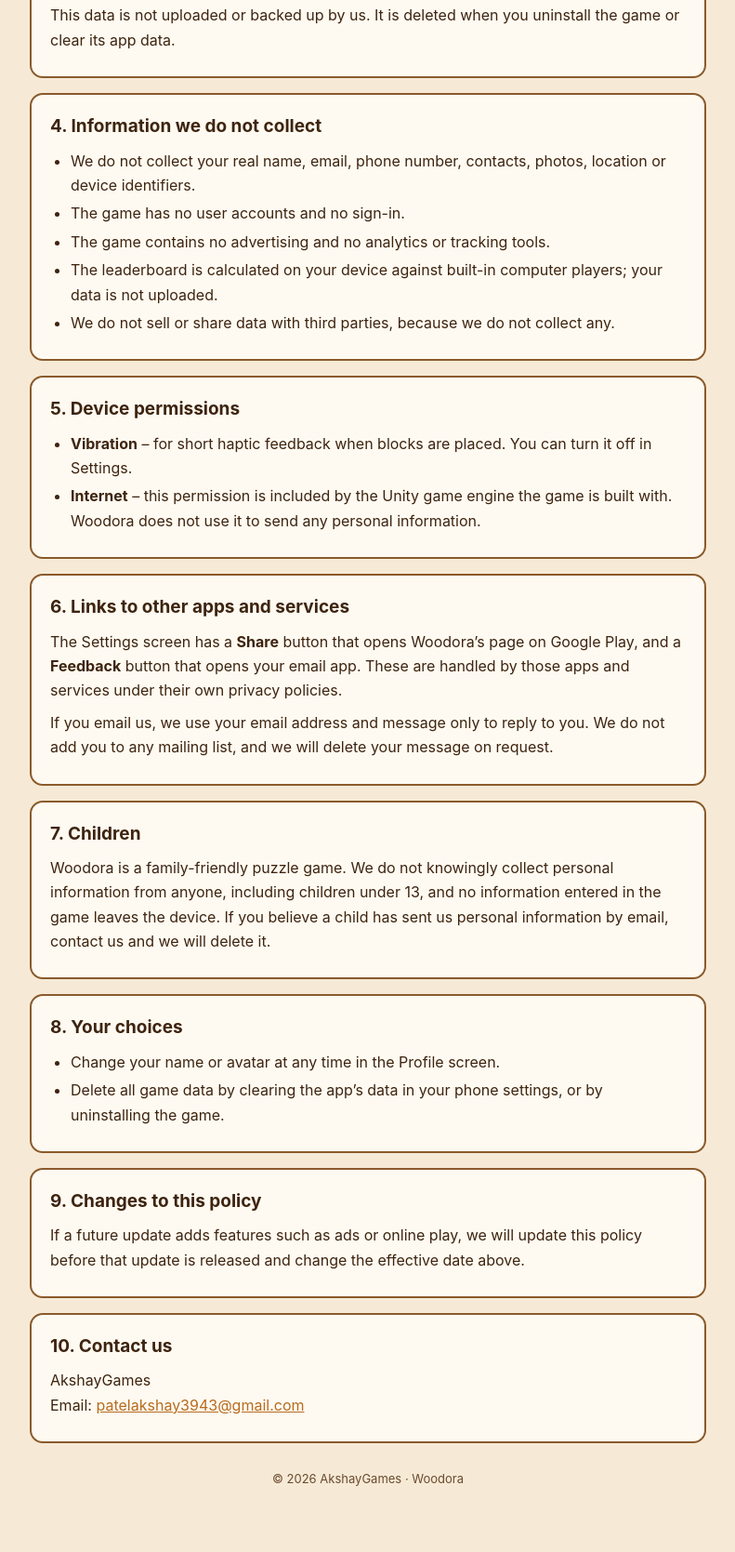
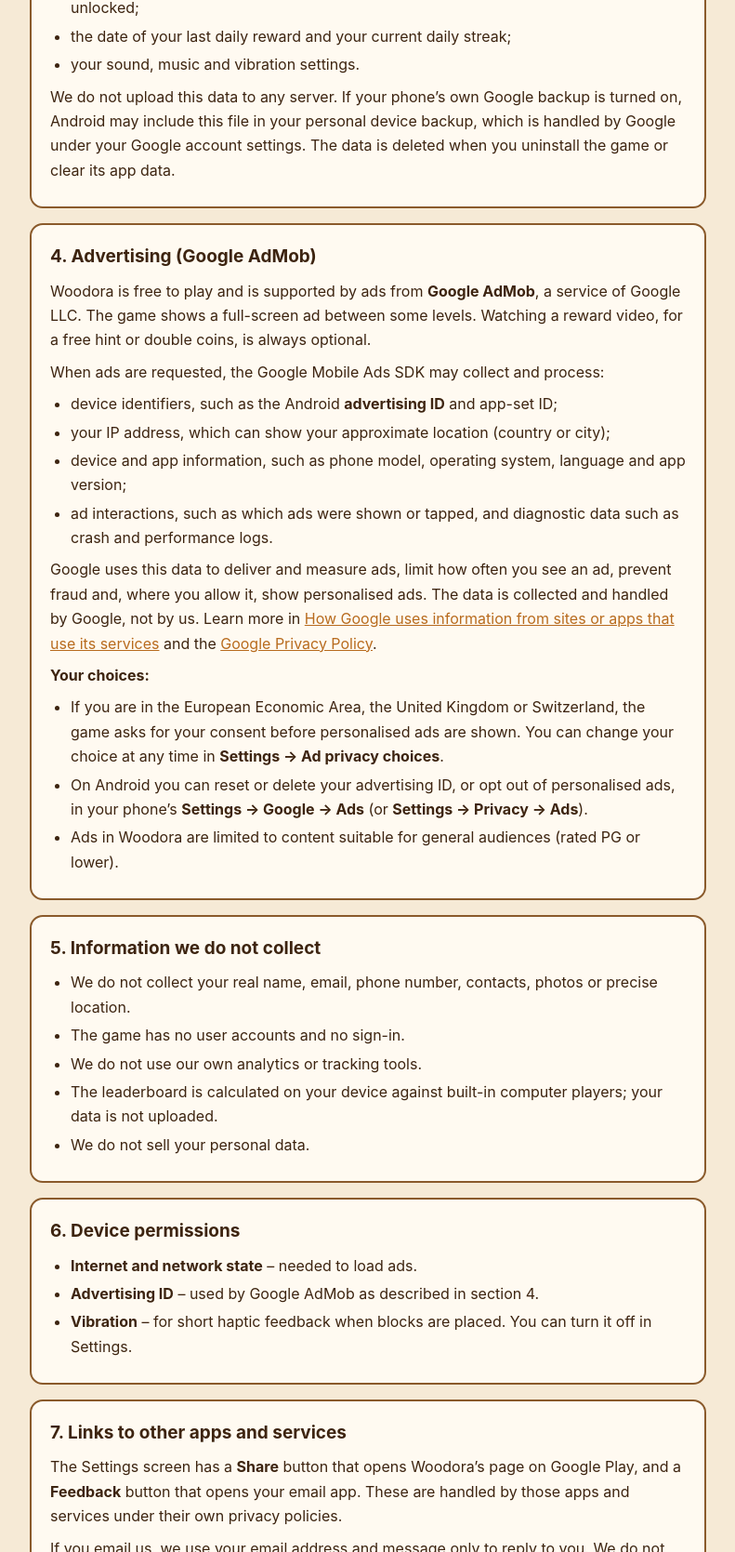
Before and after one commit to Woodora123/woodora-privacy, a plain HTML site: page index.html in a window 1280 px wide. Shown: the part 1131-2800 px from the top of the page at 93% size, without its empty margins (244-1035 px from the left). Drawn offline with Linux system fonts and the light colour scheme.

Commit message:
Describe Google AdMob ads, consent and reward videos
Co-Authored-By: Claude Opus 5.5 <noreply@anthropic.com>

```diff
--- a/index.html
+++ b/index.html
@@ -18,8 +18,10 @@
 
   <section class="summary">
     <h2>Summary</h2>
-    <p>Woodora is a fully offline puzzle game. <strong>We do not collect, store, sell or share any personal data.</strong>
-    Everything you enter or earn in the game stays on your own device. There are no accounts, no ads, no analytics and no online servers.</p>
+    <p>Woodora is a puzzle game that works without an account. Your name, avatar and game progress stay on your own device.
+    <strong>We (AkshayGames) do not collect, store or sell your personal data.</strong></p>
+    <p>The game shows ads through <strong>Google AdMob</strong>. To show and measure ads, Google collects some device
+    information, such as your device&rsquo;s advertising ID. Section 4 explains this and how to control it.</p>
   </section>
 
   <section>
@@ -36,8 +38,8 @@
       <li>a <strong>boy / girl choice</strong>, used only to suggest matching avatar pictures;</li>
       <li>your chosen <strong>avatar picture and frame</strong>.</li>
     </ul>
-    <p>This information is saved only on your device so the game can show it on your profile. It is never sent to us or to anyone else.
-    You can change your name and avatar at any time in the Profile screen.</p>
+    <p>This information is saved only on your device so the game can show it on your profile. It is never sent to us,
+    to Google or to anyone else. You can change your name and avatar at any time in the Profile screen.</p>
   </section>
 
   <section>
@@ -49,31 +51,58 @@
       <li>the date of your last daily reward and your current daily streak;</li>
       <li>your sound, music and vibration settings.</li>
     </ul>
-    <p>This data is not uploaded or backed up by us. It is deleted when you uninstall the game or clear its app data.</p>
+    <p>We do not upload this data to any server. If your phone&rsquo;s own Google backup is turned on, Android may include this
+    file in your personal device backup, which is handled by Google under your Google account settings.
+    The data is deleted when you uninstall the game or clear its app data.</p>
   </section>
 
   <section>
-    <h2>4. Information we do not collect</h2>
+    <h2>4. Advertising (Google AdMob)</h2>
+    <p>Woodora is free to play and is supported by ads from <strong>Google AdMob</strong>, a service of Google LLC.
+    The game shows a full-screen ad between some levels. Watching a reward video, for a free hint or double coins, is always optional.</p>
+    <p>When ads are requested, the Google Mobile Ads SDK may collect and process:</p>
     <ul>
-      <li>We do not collect your real name, email, phone number, contacts, photos, location or device identifiers.</li>
-      <li>The game has no user accounts and no sign-in.</li>
-      <li>The game contains no advertising and no analytics or tracking tools.</li>
-      <li>The leaderboard is calculated on your device against built-in computer players; your data is not uploaded.</li>
-      <li>We do not sell or share data with third parties, because we do not collect any.</li>
+      <li>device identifiers, such as the Android <strong>advertising ID</strong> and app-set ID;</li>
+      <li>your IP address, which can show your approximate location (country or city);</li>
+      <li>device and app information, such as phone model, operating system, language and app version;</li>
+      <li>ad interactions, such as which ads were shown or tapped, and diagnostic data such as crash and performance logs.</li>
+    </ul>
+    <p>Google uses this data to deliver and measure ads, limit how often you see an ad, prevent fraud and, where you allow it,
+    show personalised ads. The data is collected and handled by Google, not by us. Learn more in
+    <a href="https://policies.google.com/technologies/partner-sites">How Google uses information from sites or apps that use its services</a>
+    and the <a href="https://policies.google.com/privacy">Google Privacy Policy</a>.</p>
+    <p><strong>Your choices:</strong></p>
+    <ul>
+      <li>If you are in the European Economic Area, the United Kingdom or Switzerland, the game asks for your consent before personalised ads are shown.
+      You can change your choice at any time in <strong>Settings &rarr; Ad privacy choices</strong>.</li>
+      <li>On Android you can reset or delete your advertising ID, or opt out of personalised ads, in your phone&rsquo;s
+      <strong>Settings &rarr; Google &rarr; Ads</strong> (or <strong>Settings &rarr; Privacy &rarr; Ads</strong>).</li>
+      <li>Ads in Woodora are limited to content suitable for general audiences (rated PG or lower).</li>
     </ul>
   </section>
 
   <section>
-    <h2>5. Device permissions</h2>
+    <h2>5. Information we do not collect</h2>
     <ul>
-      <li><strong>Vibration</strong> &ndash; for short haptic feedback when blocks are placed. You can turn it off in Settings.</li>
-      <li><strong>Internet</strong> &ndash; this permission is included by the Unity game engine the game is built with.
-      Woodora does not use it to send any personal information.</li>
+      <li>We do not collect your real name, email, phone number, contacts, photos or precise location.</li>
+      <li>The game has no user accounts and no sign-in.</li>
+      <li>We do not use our own analytics or tracking tools.</li>
+      <li>The leaderboard is calculated on your device against built-in computer players; your data is not uploaded.</li>
+      <li>We do not sell your personal data.</li>
     </ul>
   </section>
 
   <section>
-    <h2>6. Links to other apps and services</h2>
+    <h2>6. Device permissions</h2>
+    <ul>
+      <li><strong>Internet and network state</strong> &ndash; needed to load ads.</li>
+      <li><strong>Advertising ID</strong> &ndash; used by Google AdMob as described in section 4.</li>
+      <li><strong>Vibration</strong> &ndash; for short haptic feedback when blocks are placed. You can turn it off in Settings.</li>
+    </ul>
+  </section>
+
+  <section>
+    <h2>7. Links to other apps and services</h2>
     <p>The Settings screen has a <strong>Share</strong> button that opens Woodora&rsquo;s page on Google Play, and a <strong>Feedback</strong>
     button that opens your email app. These are handled by those apps and services under their own privacy policies.</p>
     <p>If you email us, we use your email address and message only to reply to you. We do not add you to any mailing list,
@@ -81,28 +110,34 @@
   </section>
 
   <section>
-    <h2>7. Children</h2>
-    <p>Woodora is a family-friendly puzzle game. We do not knowingly collect personal information from anyone, including children under 13,
-    and no information entered in the game leaves the device. If you believe a child has sent us personal information by email,
-    contact us and we will delete it.</p>
+    <h2>8. Children</h2>
+    <p>Woodora is a family-friendly puzzle game, but it is not directed at children under 13. We do not knowingly collect personal
+    information from children. If you believe a child has sent us personal information by email, contact us and we will delete it.</p>
   </section>
 
   <section>
-    <h2>8. Your choices</h2>
+    <h2>9. Data retention and security</h2>
+    <p>Game data stays on your device until you delete it. Data collected by Google for advertising is kept according to
+    Google&rsquo;s own policies. Data sent by the Google Mobile Ads SDK is encrypted in transit.</p>
+  </section>
+
+  <section>
+    <h2>10. Your choices</h2>
     <ul>
       <li>Change your name or avatar at any time in the Profile screen.</li>
+      <li>Change your ad consent in Settings &rarr; Ad privacy choices (where available), or control personalised ads in your phone settings.</li>
       <li>Delete all game data by clearing the app&rsquo;s data in your phone settings, or by uninstalling the game.</li>
     </ul>
   </section>
 
   <section>
-    <h2>9. Changes to this policy</h2>
-    <p>If a future update adds features such as ads or online play, we will update this policy before that update is released
-    and change the effective date above.</p>
+    <h2>11. Changes to this policy</h2>
+    <p>If a future update changes how the game handles information, for example by adding online features, we will update this policy
+    before that update is released and change the effective date above.</p>
   </section>
 
   <section>
-    <h2>10. Contact us</h2>
+    <h2>12. Contact us</h2>
     <p>AkshayGames<br>
     Email: <a href="mailto:patelakshay3943@gmail.com?subject=Woodora%20privacy">patelakshay3943@gmail.com</a></p>
   </section>
```
Also changed, not shown: terms.html (+10 -2 lines).
